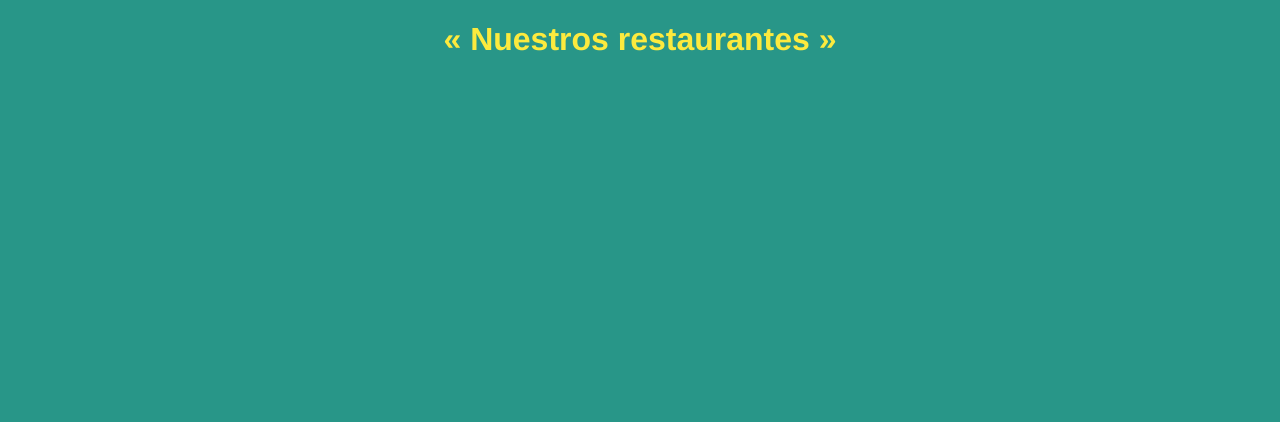
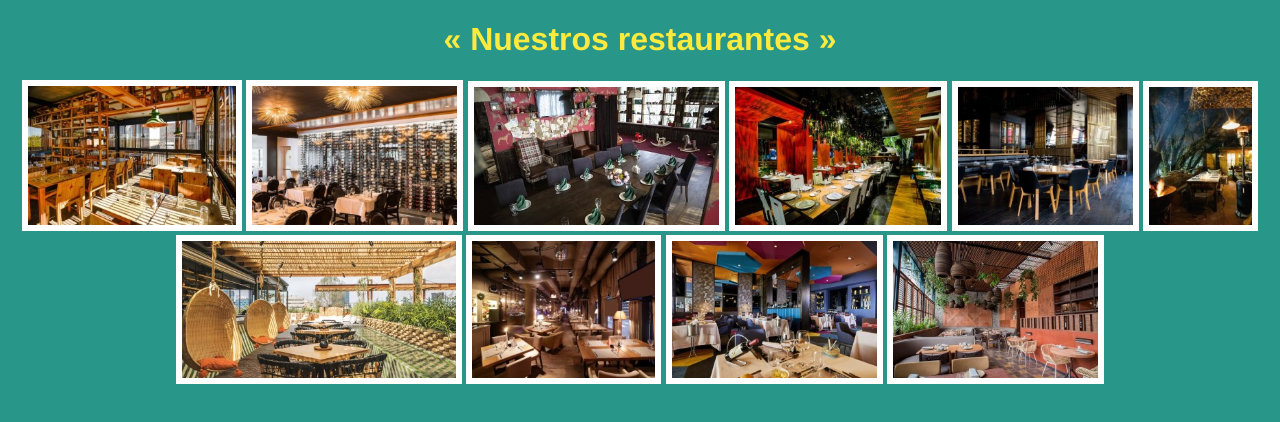
Before and after one commit to Eve2104/Practico-2, a plain HTML site: page Ejercicio_2/index.html in a window 1280 px wide. Drawn offline with Linux system fonts and the light colour scheme.

Commit message:
Imagenes en el ejercicio 2

```diff
--- a/Ejercicio_2/assets/css/estilos.css
+++ b/Ejercicio_2/assets/css/estilos.css
@@ -4,9 +4,54 @@ body {
         'Arial Narrow',
         Arial,
         sans-serif;
+        text-align: center;
 }
 
 h1 {
     color: #FCEA3E;
     text-align: center;
 }
+
+img {
+    border-width: 6px;
+    border-style: solid;
+    border-color: white;
+    margin: 0px;
+    display: inline-block;
+}
+.img-barcelona {
+    width: 208px;
+    margin:0;
+}
+.img-buenos-aires {
+    width: 205px;
+}
+
+.img-madrid {
+    width: 245px;
+}
+
+.img-miami {
+    width: 206px;
+}
+
+.img-paris {
+    width: 175px;
+}
+
+.img-pipa {
+    width: 103px;
+}
+
+.img-rio-de-janeiro {
+    width: 274px;
+}
+.img-roma {
+    width: 183px;
+}
+.img-rosario {
+    width: 205px;
+}
+.img-tokio {
+    width: 205px;
+}
--- a/Ejercicio_2/index.html
+++ b/Ejercicio_2/index.html
@@ -6,7 +6,19 @@
     <link rel="stylesheet" type="text/css" href="./assets/css/estilos.css">
     <title>Nuestros Restaurantes</title>
 </head>
+
+
 <body>
     <h1> « Nuestros restaurantes » </h1>
+    <img class="img-barcelona"  src="./assets/images/barcelona.png" alt="Barcelona">
+    <img class="img-buenos-aires"  src="./assets/images/buenos-aires.jpg" alt="buenos-aires">
+    <img class="img-madrid" src="./assets/images/madrid.jpg" alt="madrid">
+    <img class="img-miami" src="./assets/images/miami.jpg" alt="miami">
+    <img class="img-paris" src="./assets/images/paris.jpg" alt="paris">
+    <img class="img-pipa"  src="./assets/images/pipa.jpg" alt="pipa">
+    <img class="img-rio-de-janeiro" src="./assets/images/rio-de-janeiro.jpg" alt="rio-de-janeiro">
+    <img class="img-roma" src="./assets/images/roma.jpg" alt="roma">
+    <img class="img-rosario" src="./assets/images/rosario.jpg" alt="rosario">
+    <img class="img-tokio" src="./assets/images/tokio.jpg" alt="tokio">
 </body>
 </html>
```
